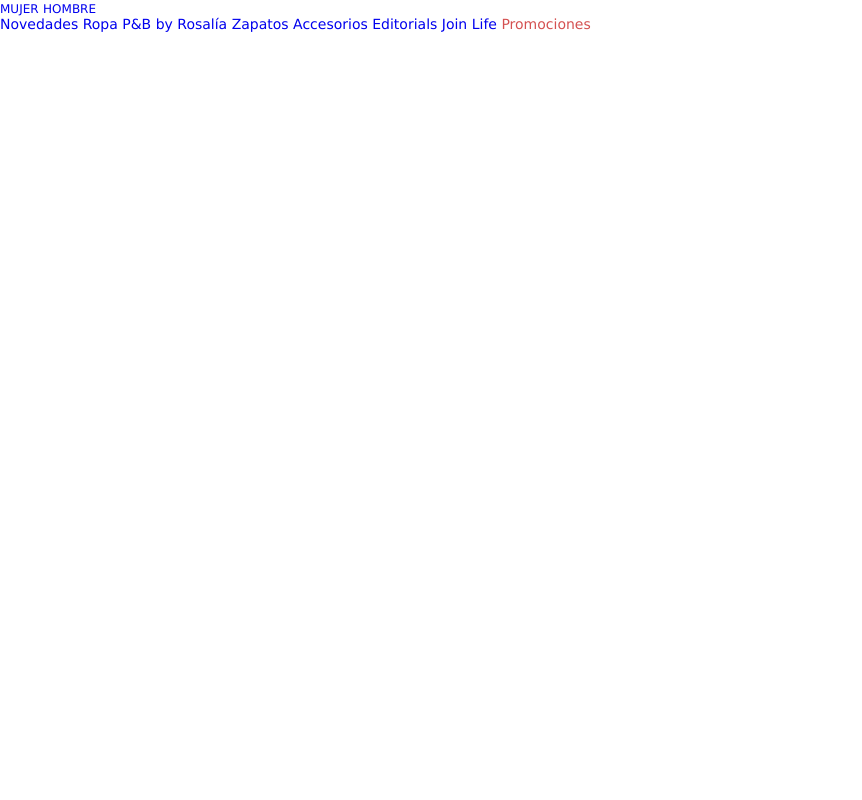
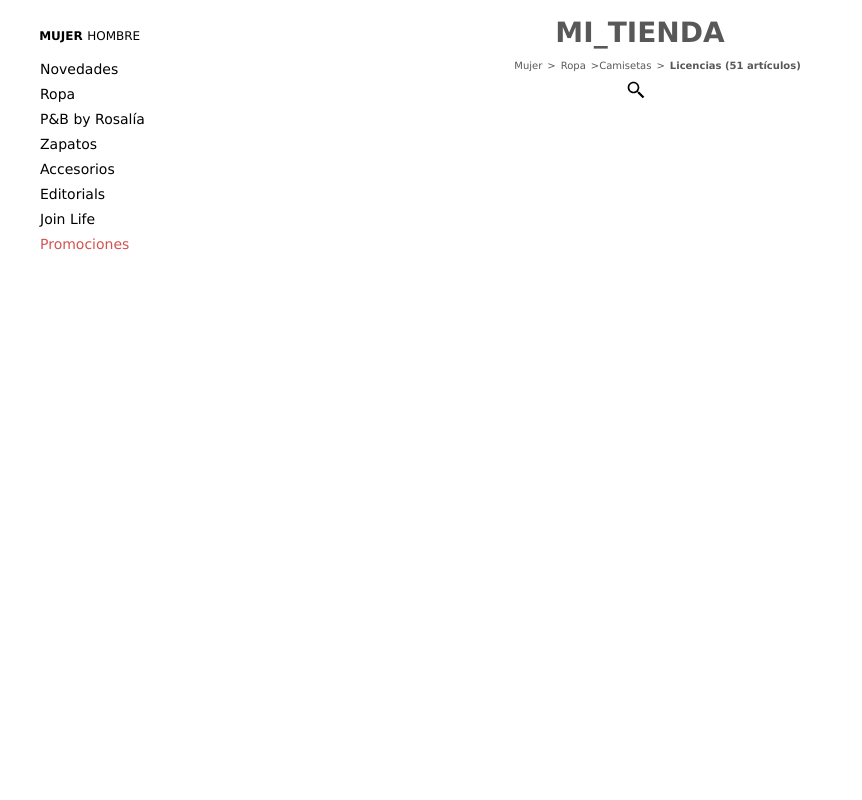
Before and after one commit to adriandearias/UpgradeHub, a PHP site: page / in a window 1280 px wide. Shown: the whole page, without its empty margins (0-862 px from the left). Run offline with PHP 8.4, Linux system fonts and the light colour scheme.

Commit message:
added content to style.css & index.html of my-shop-flex-html-css only

```diff
--- a/html-css/my-shop-flex-html-css/css/style.css
+++ b/html-css/my-shop-flex-html-css/css/style.css
@@ -4,6 +4,13 @@ body{
     font-family: Verdana, Geneva, Tahoma, sans-serif;
     font-size: 14px;
     color: rgba(0, 0, 0, 0.653);
+    font-weight: normal;
+    width: 100%;
+    height: 100vh;
+}
+
+.txt-xs{
+    font-size: 10px;
 }
 
 .txt-s{
@@ -22,18 +29,67 @@ body{
     font-size: 22px;
 }
 
+.txt-red{
+    color: rgb(212, 81, 81)!important;
+}
+
 a:link{
     text-decoration: none;
+    color:black;
 }
 
-.txt-red{
-    color: rgb(212, 81, 81);
+a:hover{
+    text-decoration:underline;
+    color:black;
+}
+
+.txt-bold{
+    font-weight: 900;
+}
+
+.pdr-5{
+    padding-right: 5px;
+}
+
+ul{
+    list-style-type: none;
 }
 
 .header__container{
     width: 100%;
+    display: inline-block;
+    padding-top: 1%;
 }
 
 .header__nav{
-    position: absolute;
+    position: fixed;
 }
+
+.header__nav-group{
+    margin-left: 27%;
+    margin-top: 10%;
+}
+
+.header__nav-items{
+    line-height: 25px;
+}
+
+.header__center{
+    display: flex;
+    justify-content: center;
+    align-items: center;
+    flex-direction: column;
+    line-height: 1px;
+}
+
+.display-flex{
+    display: flex;
+}
+
+.header__icons{
+    width: 20px;
+}
+
+.header__search-icons{
+    display: ;
+}
--- a/html-css/my-shop-flex-html-css/index.html
+++ b/html-css/my-shop-flex-html-css/index.html
@@ -10,25 +10,41 @@
         <header class="header__container">
             <nav class="header__nav">
                 <div class="header__nav-group">
-                    <a href="#" class="nav__link txt-s">MUJER</a>
+                    <a href="#" class="nav__link txt-s txt-bold">MUJER</a>
                     <a href="#" class="nav__link txt-s">HOMBRE</a>
                 </div>
-                <div>
-                    <a href="#" class="nav__link">Novedades</a>
-                    <a href="#" class="nav__link">Ropa</a>
-                    <a href="#" class="nav__link">P&B by Rosalía</a>
-                    <a href="#" class="nav__link">Zapatos</a>
-                    <a href="#" class="nav__link">Accesorios</a>
-                    <a href="#" class="nav__link">Editorials</a>
-                    <a href="#" class="nav__link">Join Life</a>
-                    <a href="#" class="nav__link txt-red">Promociones</a>
+                <div class="header__nav-items">
+                    <ul>
+                        <li><a href="#" class="nav__link">Novedades</a></li>
+                        <li><a href="#" class="nav__link">Ropa</a></li>
+                        <li><a href="#" class="nav__link">P&B by Rosalía</a></li>
+                        <li><a href="#" class="nav__link">Zapatos</a></li>
+                        <li><a href="#" class="nav__link">Accesorios</a></li>
+                        <li><a href="#" class="nav__link">Editorials</a></li>
+                        <li><a href="#" class="nav__link">Join Life</a></li>
+                        <li><a href="#" class="nav__link txt-red">Promociones</a></li>
+                    </ul>
                 </div>
             </nav>
-            <div class="header__main">
+            <div class="header__center">
+                <h1>MI_TIENDA</h1>
+                <ul class="display-flex">
+                    <li class="nav__link txt-xs pdr-5">Mujer</li>
+                    <li class="txt-xs pdr-5">></li>
+                    <li class="nav__link txt-xs pdr-5">Ropa</li>
+                    <li class="txt-xs ">></li>
+                    <li class="nav__link txt-xs pdr-5">Camisetas</li>
+                    <li class="txt-xs pdr-5">></li>
+                    <li class="nav__link txt-xs txt-bold pdr-5">Licencias (51 artículos)</li>
+                </ul>
+                <div class="header__search-iconsx">
+                    <img class="header__icons" src="./img/icons8-search.svg" alt="">
+                    <img class="header__icons" src="" alt="">
+                    <img class="header__icons" src="" alt="">
+                </div>
+                <div class="header__filters">
 
-            </div>
-            <div class="header__right">
-
+                </div>
             </div>
         </header>
     </body>
```
Also changed, not shown: html-css/my-shop-flex-html-css/img/icons8-search.svg (added).
